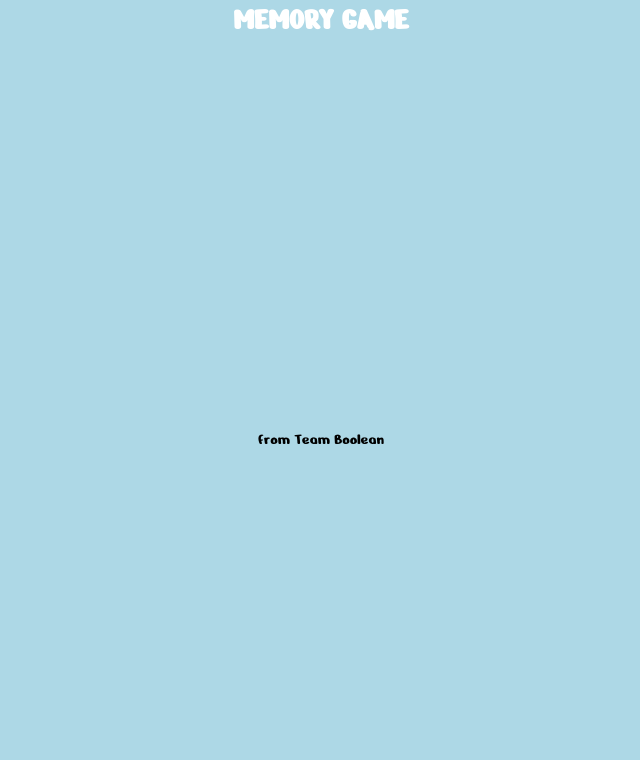
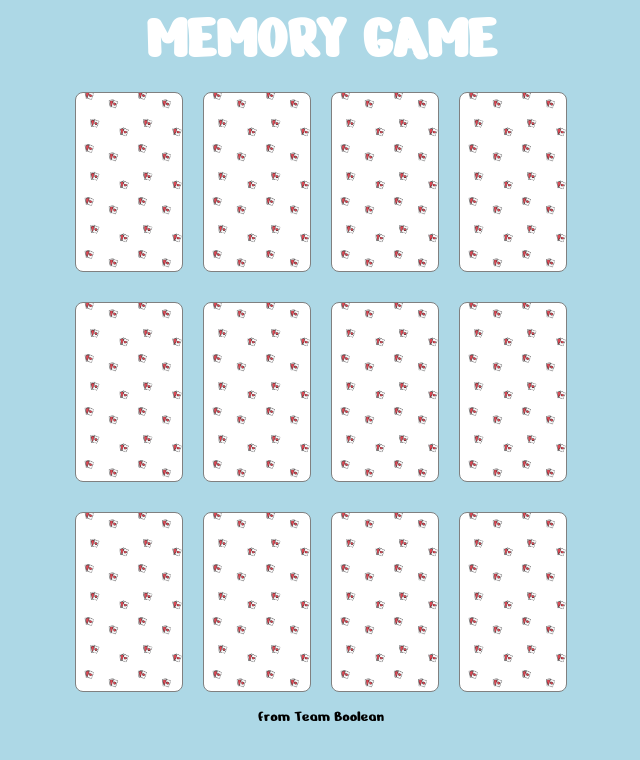
Before and after one commit to maldrek3103/html-css-memory, a plain HTML site: page index.html in a window 1280 px wide. Shown: the whole page, without its empty margins (319-959 px from the left). Drawn offline with Linux system fonts and the light colour scheme.

Commit message:
Made main section

```diff
--- a/index.html
+++ b/index.html
@@ -24,60 +24,60 @@
         <main>
 
             <!-- First row -->
-            <div class="card-row">
-                <div class="card">
-
+            <div class="card-row clearfix">
+                <div class="card air-baloon">
+                    <h2>Air Baloon</h2>
                 </div>
-                <div class="card">
-
+                <div class="card cruise-ship">
+                    <h2>Cruise Ship</h2>
                 </div>
-                <div class="card">
-
+                <div class="card tractor">
+                    <h2>Tractor</h2>
                 </div>
-                <div class="card">
-
+                <div class="card bicycle">
+                    <h2>Bicycle</h2>
                 </div>
             </div>
 
             <!-- Second row -->
-            <div class="card-row">
-                <div class="card">
-
+            <div class="card-row clearfix">
+                <div class="card air-baloon">
+                    <h2>Air Baloon</h2>
                 </div>
-                <div class="card">
-
+                <div class="card submarine">
+                    <h2>Submarine</h2>
                 </div>
-                <div class="card">
-
+                <div class="card submarine">
+                    <h2>Submarine</h2>
                 </div>
-                <div class="card">
-
+                <div class="card tram">
+                    <h2>Tram</h2>
                 </div>
             </div>
 
             <!-- Third row -->
-            <div class="card-row">
-                <div class="card">
-
+            <div class="card-row clearfix">
+                <div class="card cruise-ship">
+                    <h2>Cruise Ship</h2>
                 </div>
-                <div class="card">
-
+                <div class="card bicycle">
+                    <h2>Bicycle</h2>
                 </div>
-                <div class="card">
-
+                <div class="card tractor">
+                    <h2>Tractor</h2>
                 </div>
-                <div class="card">
-
+                <div class="card tram">
+                    <h2>Tram</h2>
                 </div>
             </div>
         </main>
 
+        <!-- Footer -->
+        <footer>
+            <p>from Team Boolean</p>
+        </footer>
     </div>
 
-    <!-- Footer -->
-    <footer>
-        <p>from Team Boolean</p>
-    </footer>
 </body>
 
 </html>
--- a/style.css
+++ b/style.css
@@ -17,13 +17,69 @@ body{
 
 .container{
     max-width: 670px;
-    height: 430px;
-    margin: 0 auto;
+    margin: 0 30%;
+}
+
+.clearfix::after{
+    content: '';
+    display: table;
+    clear: both;
+}
+
+/* Header */
+
+h1{
+    font-size: 64px;
 }
 
 /* Main */
 
 
+.card{
+    height: 180px;
+    width: calc((100% / 4) - 20px);
+    background-image: url(./img/pattern.png);
+    background-size: contain;
+    background-position: center;
+    margin: 15px 10px;
+    border: 1px solid grey;
+    border-radius: 8px;
+    float: left;
+    position: relative;
+}
+
+.card h2{
+    width: 150px;
+    position: absolute;
+    bottom: 0;
+    color: #c54388;
+    visibility: hidden;
+}
+.card:hover h2{
+    visibility: visible;
+}
+.card:hover{
+    background-color: #fff;
+    background-repeat: no-repeat;
+}
+.card.air-baloon:hover{
+    background-image: url(./img/noun_air_balloon_3134741.png);
+}
+.card.bicycle:hover{
+    background-image: url(./img/noun_Bicycle_3134821.png);
+}
+.card.tractor:hover{
+    background-image: url(./img/noun_Tractor_3134797.png);
+}
+.card.submarine:hover{
+    background-image: url(./img/noun_Submarine_3134738.png);
+}
+.card.tram:hover{
+    background-image: url(./img/noun_Tram_3134750.png);
+}
+.card.cruise-ship:hover{
+    background-image: url(./img/noun_Cruise_Ship_3134824.png);
+}
 /* Footer */
 
 footer{
```
